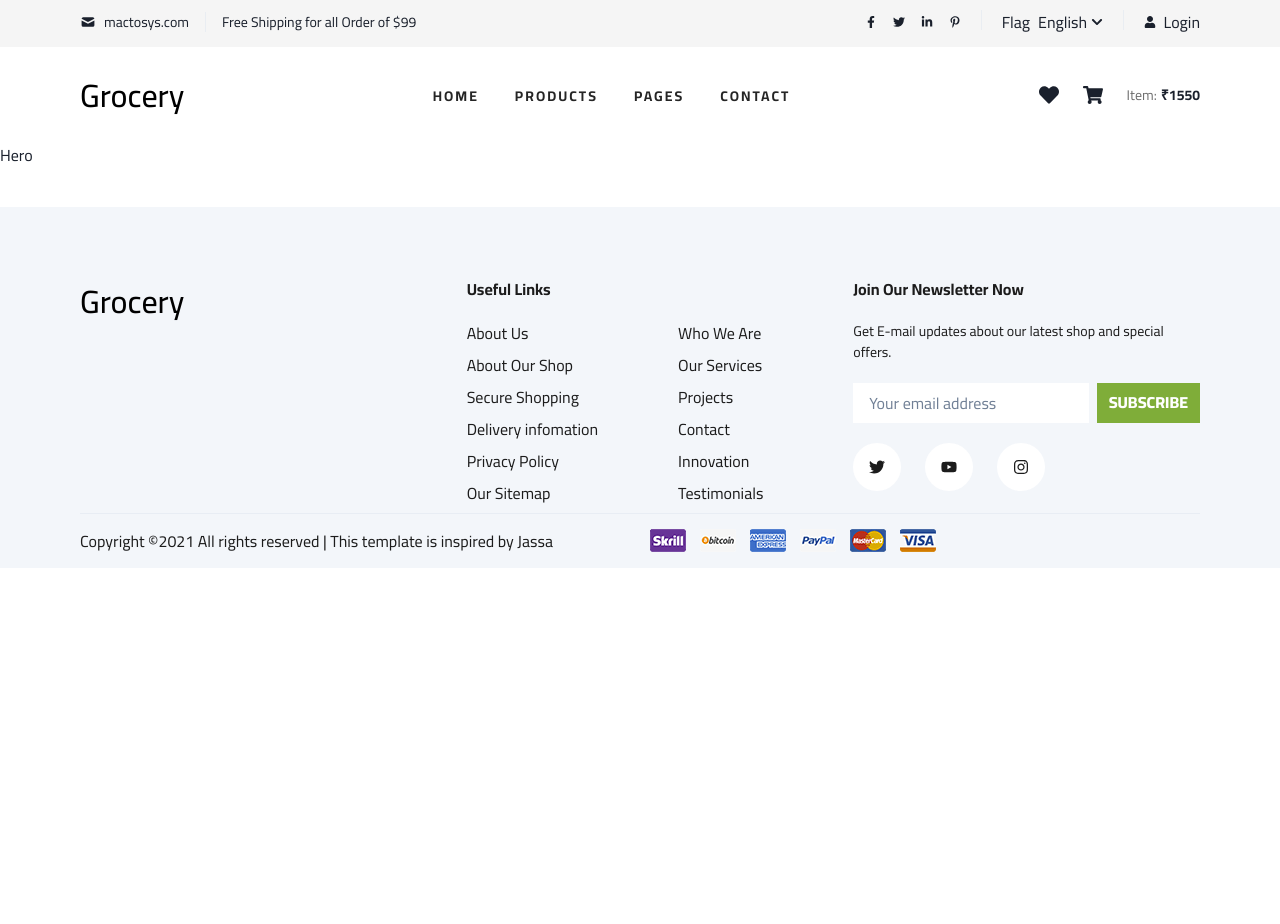
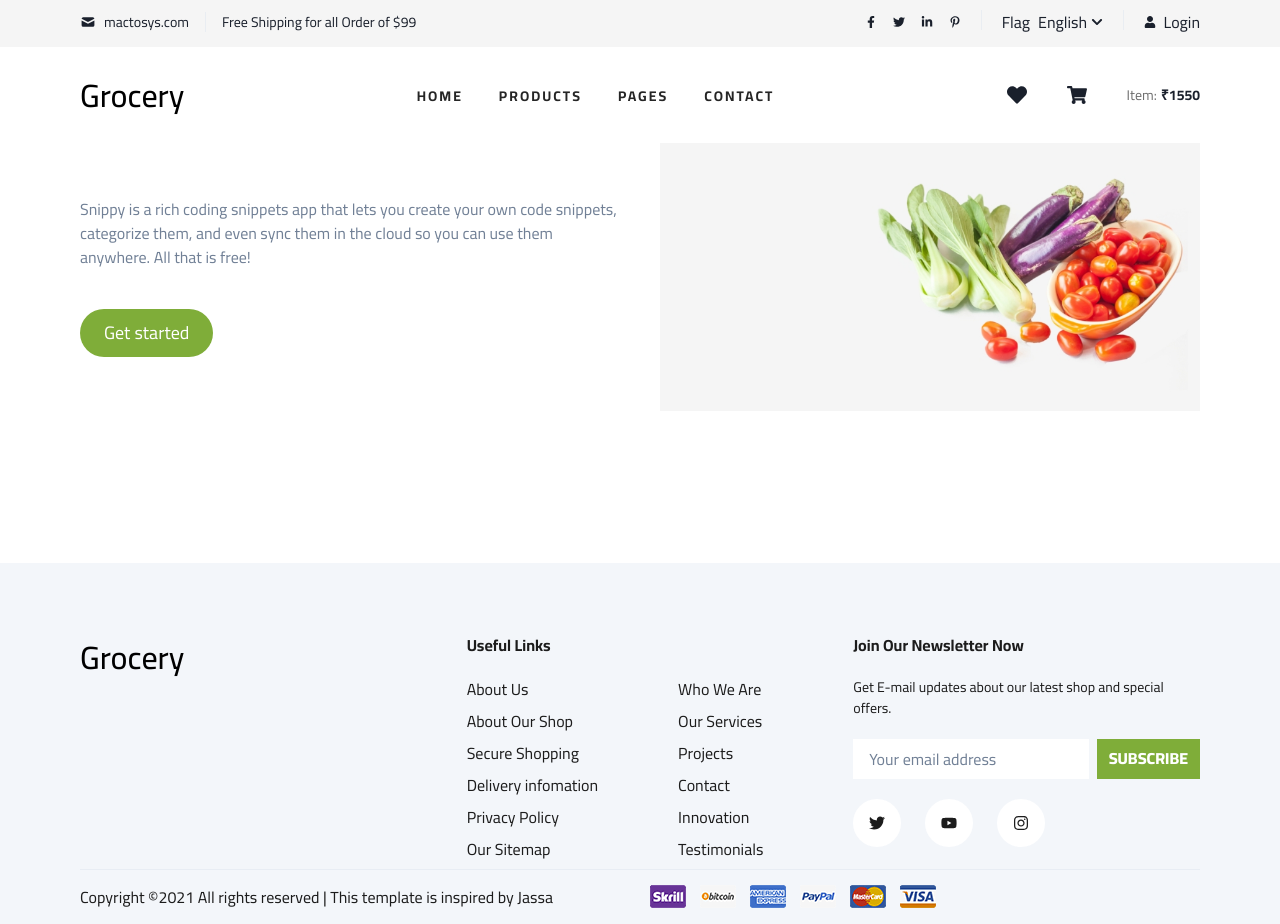
Before and after one commit to Nikson-bLank/E-grocery_shop, a React (Create React App) app: page / in a window 1280 px wide. Before the commit the page ends 800 px from the top, so only its background shows below. Built offline with nearby package versions, Linux system fonts and the light colour scheme.

Commit message:
created cart drawer and little bit changes in home page

```diff
--- /dev/null
+++ b/src/components/cart/CartDrawer.jsx
@@ -0,0 +1,90 @@
+import {
+  Box,
+  Button,
+  Divider,
+  Drawer,
+  DrawerBody,
+  DrawerCloseButton,
+  DrawerContent,
+  DrawerFooter,
+  DrawerHeader,
+  DrawerOverlay,
+  Flex,
+  HStack,
+  Text,
+  useDisclosure,
+  VStack,
+} from "@chakra-ui/react";
+import React from "react";
+import CartItem from "./CartItem";
+
+const CartDrawer = () => {
+  //   const { isOpen, onOpen, onClose } = useDisclosure();
+  return (
+    <Drawer isOpen={true} placement="right" size={"lg"}>
+      <DrawerOverlay />
+      <DrawerContent>
+        <DrawerCloseButton />
+        <DrawerHeader borderBottomWidth="1px">My Cart</DrawerHeader>
+        <DrawerBody>
+          <Flex direction="column" justify={"space-between"}>
+            <Box >
+              <CartItem />
+              <CartItem />
+              <CartItem />
+              <CartItem />
+            </Box>
+            <Box borderTopWidth="1px" justifySelf={"flex-end"}>
+              <Flex p="2" direction="row" justify={"space-between"}>
+                <Flex direction="column" >
+                <Text>Shipping</Text>
+                <Text>Total</Text>
+                </Flex>
+                <Flex textAlign={"right"} direction="column" >
+                <Text>₹50</Text>
+                <Text>₹1550</Text>
+                </Flex>
+              </Flex>
+            </Box>
+          </Flex>
+        </DrawerBody>
+
+        <DrawerFooter borderTopWidth="1px">
+          <HStack spacing={5}>
+            <Button
+              colorScheme="red"
+              aria-label="buyout"
+              borderRadius={0}
+              // letterSpacing="2px"
+              fontWeight={600}
+              px={"26px"}
+              _hover={{
+                shadow: "lg",
+              }}
+            >
+              Clear All
+            </Button>
+            <Button
+              bg={"#7fad39"}
+              color={"#fff"}
+              aria-label="buyout"
+              borderRadius={0}
+              // letterSpacing="2px"
+              fontWeight={600}
+              px={"26px"}
+              _hover={{
+                shadow: "lg",
+                color: "#fff",
+                bg: "#729c33",
+              }}
+            >
+              Checkout
+            </Button>
+          </HStack>
+        </DrawerFooter>
+      </DrawerContent>
+    </Drawer>
+  );
+};
+
+export default CartDrawer;
--- /dev/null
+++ b/src/components/cart/CartItem.jsx
@@ -0,0 +1,111 @@
+import {
+  Box,
+  Button,
+  Flex,
+  HStack,
+  Icon,
+  Image,
+  Link,
+  Stack,
+  Text,
+} from "@chakra-ui/react";
+import { FaStarHalfAlt, FaStar, FaMinus, FaPlus } from "react-icons/fa";
+import React from "react";
+import { Link as ReactRouterLink, useNavigate } from "react-router-dom";
+import { feat_2 } from "../../images/IMAGE_IMPORTS";
+
+const QuantityButton = ({ label, icon, on_click }) => {
+  return (
+    <Button
+      bg={"#fff"}
+      color={"#7fad39"}
+      aria-label={label}
+      borderRadius={0}
+      border="1px solid #7fad39"
+      size={"xs"}
+      // letterSpacing="2px"
+      // fontWeight={600}
+
+      _hover={{
+        shadow: "lg",
+        color: "#fff",
+        bg: "#729c33",
+      }}
+      onClick={on_click}
+    >
+      <Icon as={icon}></Icon>
+    </Button>
+  );
+};
+
+const CartItem = () => {
+  const navigate = useNavigate();
+
+  return (
+    <Box
+      display="flex"
+      w="100%"
+      flexDirection={"row"}
+      mb={2}
+      justifyContent="space-between"
+    >
+      <HStack>
+        <Image
+          src={feat_2}
+          alt={`Picture of vegetable`}
+          h={"100%"}
+          w={75}
+          objectFit="fill"
+          // onClick={() => {
+          //   navigate(`/product/${productData.id}`);
+          // }}
+          cursor="pointer"
+        />
+
+        <Flex direction="column" px={3}>
+          <Link
+            as={ReactRouterLink}
+            to={`/product/1`}
+            fontSize="16px"
+            fontWeight={500}
+            color={"#252525"}
+            _hover={{
+              textDecoration: "none",
+              color: "#7fad39",
+            }}
+          >
+            Banana
+            <Text fontSize={"sm"} color={"#888"}>
+              A dozen of banana
+            </Text>
+          </Link>
+          <HStack align={"start"} justify={"start"}>
+            <Icon as={FaStar} color={"#7fad39"} h={3} w={3}></Icon>
+            <Icon as={FaStar} color={"#7fad39"} h={3} w={3}></Icon>
+            <Icon as={FaStar} color={"#7fad39"} h={3} w={3}></Icon>
+            <Icon as={FaStarHalfAlt} color={"#7fad39"} h={3} w={3}></Icon>
+          </HStack>
+          <Box>
+            <Text>₹1550</Text>
+          </Box>
+        </Flex>
+      </HStack>
+
+      <HStack>
+        <QuantityButton
+          label={"decrease quantity"}
+          icon={FaMinus}
+          //   on_click={decreaseItemQuantity}
+        />
+        <Text fontSize="xl">1</Text>
+        <QuantityButton
+          label={"increase quantity"}
+          icon={FaPlus}
+          //   on_click={increaseItemQuantity}
+        />
+      </HStack>
+    </Box>
+  );
+};
+
+export default CartItem;
--- a/src/components/common/navbar/Navbar.jsx
+++ b/src/components/common/navbar/Navbar.jsx
@@ -7,6 +7,7 @@ import {
   useDisclosure,
   Container,
   useMediaQuery,
+  Button,
 } from "@chakra-ui/react";
 
 import {
@@ -17,6 +18,8 @@ import {
 } from "react-icons/fa";
 
 import { Link } from "react-router-dom";
+import CartDrawer from "../../cart/CartDrawer";
+import CartDetails from "../../products/product_details/CartDetails";
 
 import DesktopNavbar from "./DesktopNavbar";
 import MobileNavbar from "./MobileNavbar";
@@ -63,7 +66,20 @@ export default function Navbar() {
           align="center"
         >
           <Icon as={FaHeart} h={5} w={5}></Icon>
-          <Icon as={FaShoppingCart} h={5} w={5}></Icon>
+          <Button
+            bg={"transparent"}
+            _hover={{
+              bg: "transparent",
+            }}
+            _active={{
+              bg: "transparent",
+            }}
+
+
+          >
+            <Icon as={FaShoppingCart} h={5} w={5}></Icon>
+          </Button>
+          {/* <CartDrawer/> */}
           <Stack direction={"row"} spacing={1} align="center">
             <Text fontSize="sm" color={"#6f6f6f"}>
               Item:
--- /dev/null
+++ b/src/components/home/hero/Hero.jsx
@@ -0,0 +1,70 @@
+import {
+  Stack,
+  Flex,
+  Box,
+  Heading,
+  Text,
+  Button,
+  Image,
+  Icon,
+  IconButton,
+  createIcon,
+  useColorModeValue,
+} from "@chakra-ui/react";
+
+import { heroBanner } from "../../../images/IMAGE_IMPORTS";
+
+export default function Hero() {
+  return (
+    <Box>
+      <Stack
+        align={"center"}
+        spacing={{ base: 8, md: 10 }}
+        pb={{ base: 20, md: 28 }}
+        direction={{ base: "column", md: "row" }}
+      >
+        <Stack flex={1} spacing={{ base: 5, md: 10 }}>
+          <Text color={"gray.500"}>
+            Snippy is a rich coding snippets app that lets you create your own
+            code snippets, categorize them, and even sync them in the cloud so
+            you can use them anywhere. All that is free!
+          </Text>
+          <Stack
+            spacing={{ base: 4, sm: 6 }}
+            direction={{ base: "column", sm: "row" }}
+          >
+            <Button
+              rounded={"full"}
+              size={"lg"}
+              fontWeight={"normal"}
+              px={6}
+              colorScheme={"red"}
+              bg={"#7fad39"}
+              _hover={{ bg: "#729c33", shadow: "lg" }}
+            >
+              Get started
+            </Button>
+          </Stack>
+        </Stack>
+        <Flex
+          flex={1}
+          justify={"center"}
+          align={"center"}
+          position={"relative"}
+          w={"full"}
+        >
+
+            <Image
+              alt={"Hero Image"}
+              fit={"cover"}
+              align={"center"}
+              w={"100%"}
+              h={"100%"}
+              src={heroBanner }
+            />
+
+        </Flex>
+      </Stack>
+    </Box>
+  );
+}
--- a/src/components/products/product_details/CartDetails.jsx
+++ b/src/components/products/product_details/CartDetails.jsx
@@ -17,7 +17,7 @@ const QuantityButton = ({ label, icon, on_click }) => {
       _hover={{
         shadow: "lg",
         color: "#fff",
-        bg: "#7fad39",
+        bg: "#729c33"
       }}
       onClick={on_click}
     >
@@ -26,7 +26,7 @@ const QuantityButton = ({ label, icon, on_click }) => {
   );
 };
 
-const CartButton = ({label, on_click}) => {
+const CartButton = ({ label, on_click }) => {
   return (
     <Button
       bg={"#7fad39"}
@@ -39,9 +39,9 @@ const CartButton = ({label, on_click}) => {
       _hover={{
         shadow: "lg",
         color: "#fff",
-        bg: "#7fad39",
+        bg: "#729c33"
       }}
-    //   onClick={on_click}
+      //   onClick={on_click}
     >
       {label}
     </Button>
@@ -64,7 +64,12 @@ const CartDetails = () => {
 
   return (
     <Box>
-      <Flex w="50%" direction={"row"} align="center" justify="space-between">
+      <Flex
+        w={{ base: "100%", sm: "50%" }}
+        direction={"row"}
+        align="center"
+        justify="space-between"
+      >
         <QuantityButton
           label={"decrease quantity"}
           icon={FaMinus}
@@ -77,9 +82,15 @@ const CartDetails = () => {
           on_click={increaseItemQuantity}
         />
       </Flex>
-      <Flex w="50%" mt={4} direction={"column"} gap={4} justify={"flex-start"} >
-        <CartButton label={"Add to cart"}/>
-        <CartButton label={"Add to Whishlist"}/>
+      <Flex
+        w={{ base: "100%", sm: "50%" }}
+        mt={4}
+        direction={"column"}
+        gap={4}
+        justify={"flex-start"}
+      >
+        <CartButton label={"Add to cart"} />
+        <CartButton label={"Add to Whishlist"} />
       </Flex>
     </Box>
   );
--- a/src/pages/Home.js
+++ b/src/pages/Home.js
@@ -1,9 +1,13 @@
-import React from 'react'
+import { Container } from "@chakra-ui/react";
+import React from "react";
+import Hero from "../components/home/hero/Hero";
 
 const Home = () => {
   return (
-    <div>Hero</div>
-  )
-}
+    <Container maxW={{ base: "9xl", xl: "6xl" }}>
+      <Hero />
+    </Container>
+  );
+};
 
-export default Home
+export default Home;
```
